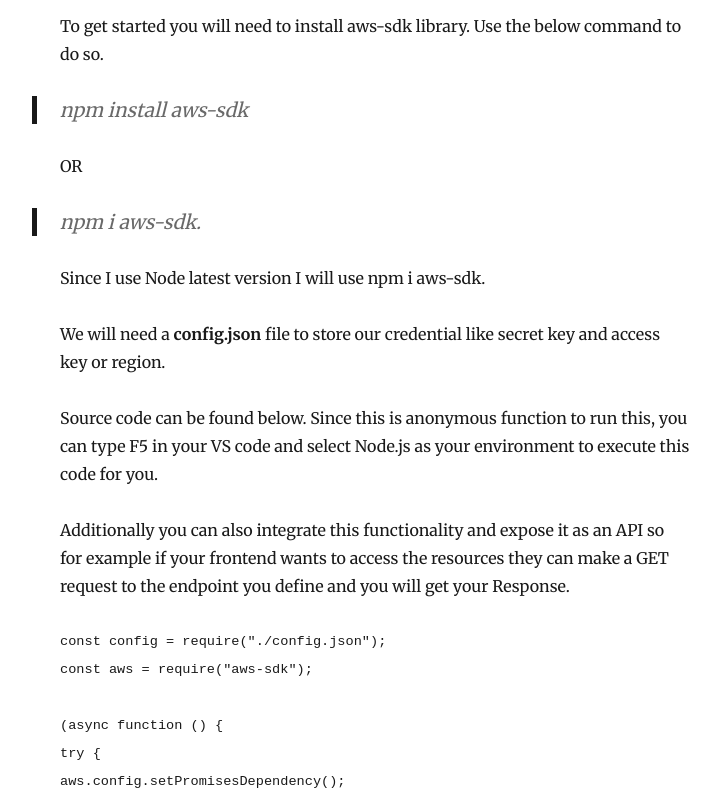
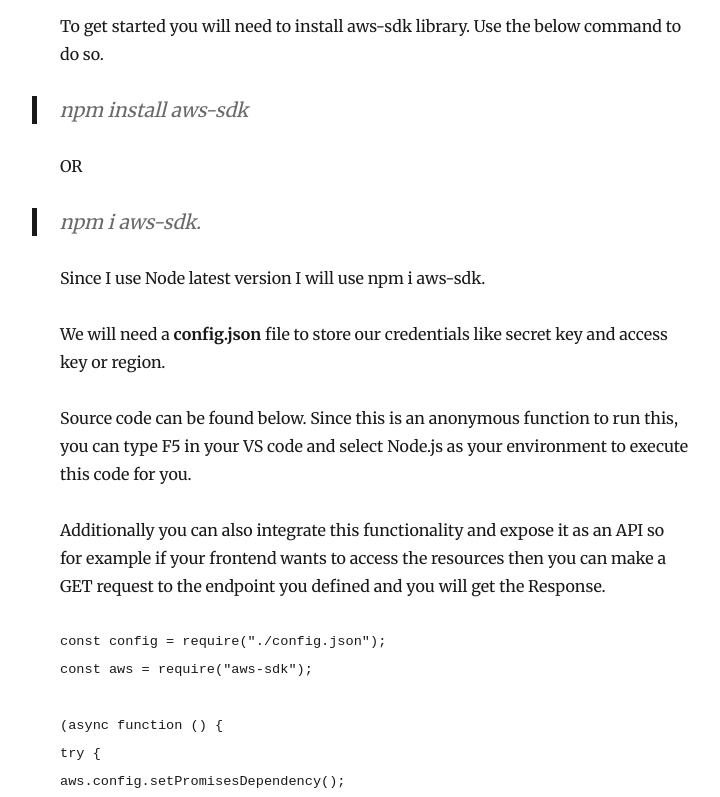
Before and after one commit to sangrambargetech/sangrambarge.com, a Gatsby site: page /get-objects-from-aws-s3-bucket-nodejs/ in a window 1280 px wide. Shown: the part 549-1346 px from the top of the page, without its empty margins (265-985 px from the left). Built offline with nearby package versions, Linux system fonts and the light colour scheme; Gatsby itself is replaced by a stand-in of ours; some packages are replaced by stand-ins of ours; code samples lack their colours.

Commit message:
fixed typos

```diff
--- a/content/blog/get-objects-from-aws-s3-bucket-nodejs/index.md
+++ b/content/blog/get-objects-from-aws-s3-bucket-nodejs/index.md
@@ -18,11 +18,11 @@ OR
 
 Since I use Node latest version I will use npm i aws-sdk.
 
-We will need a **config.json** file to store our credential like secret key and access key or region.
+We will need a **config.json** file to store our credentials like secret key and access key or region.
 
-Source code can be found below. Since this is anonymous function to run this, you can type F5 in your VS code and select Node.js as your environment to execute this code for you.
+Source code can be found below. Since this is an anonymous function to run this, you can type F5 in your VS code and select Node.js as your environment to execute this code for you.
 
-Additionally you can also integrate this functionality and expose it as an API so for example if your frontend wants to access the resources they can make a GET request to the endpoint you define and you will get your Response.
+Additionally you can also integrate this functionality and expose it as an API so for example if your frontend wants to access the resources then you can make a GET request to the endpoint you defined and you will get the Response.
 
     const config = require("./config.json");
     const aws = require("aws-sdk");
```
